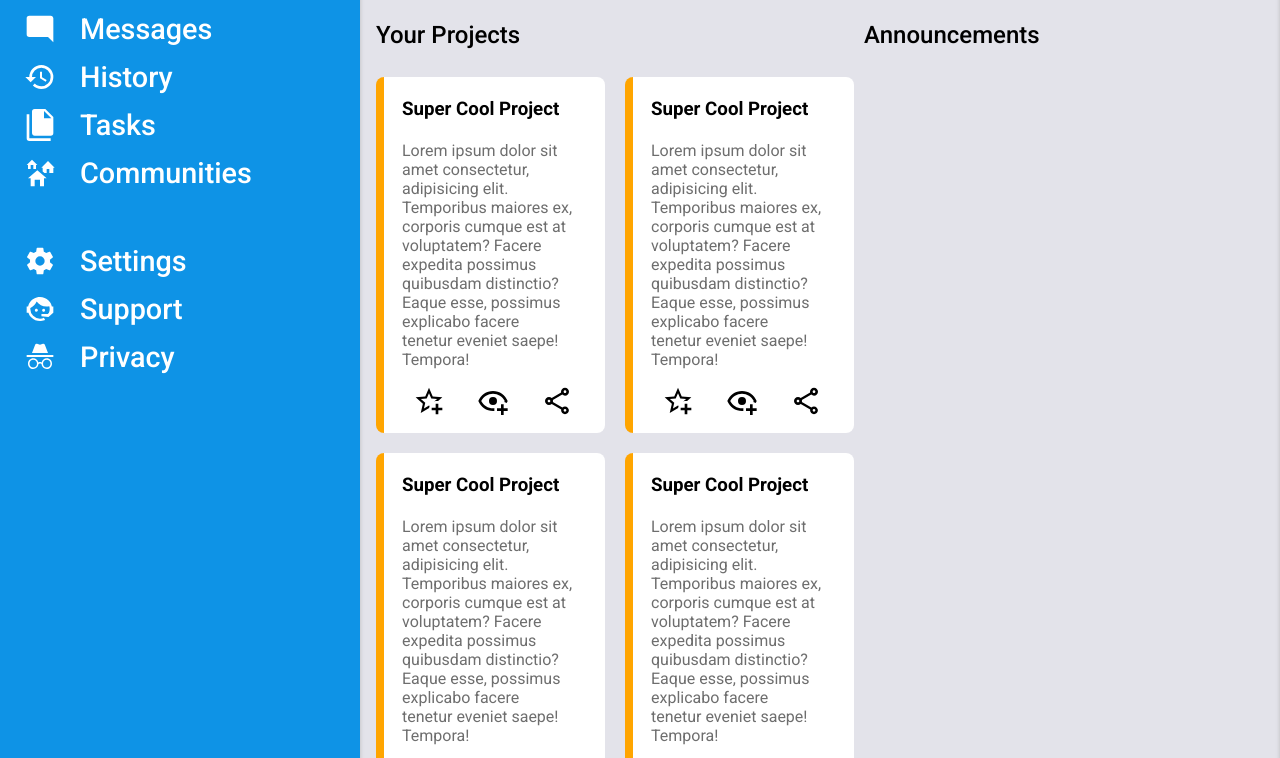
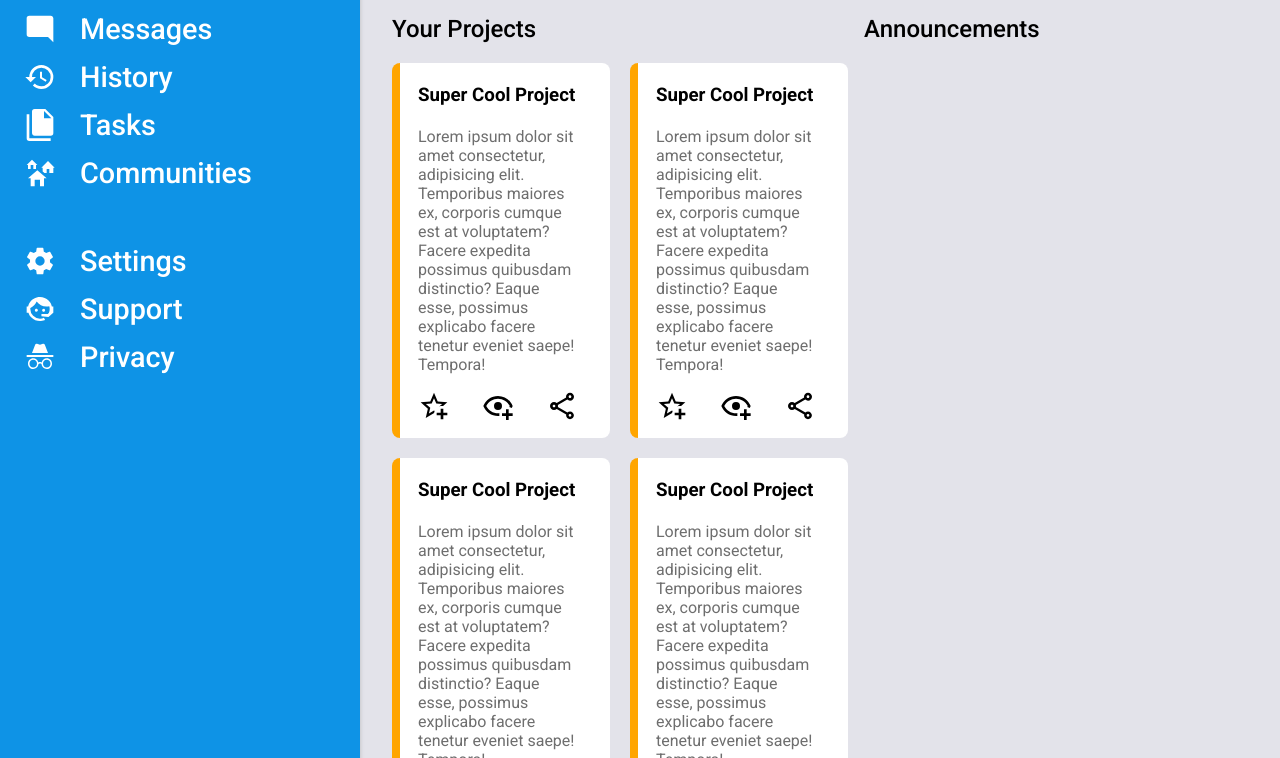
Before and after one commit to Loopo79/theodinproject-admin-dashboard, a plain HTML site: page index.html in a window 1280 px wide. Shown: the part 207-965 px from the top of the page. Drawn offline with Linux system fonts and the light colour scheme.

Commit message:
refactor(css): modify grid of body

```diff
--- a/style.css
+++ b/style.css
@@ -191,13 +191,13 @@ body {
     grid-area: content;
     display: grid;
     grid:
-        "project-section-title announcement-section-title" 64px
+        "project-section-title announcement-section-title" 32px
         "project-section announcement-section" 1fr
-        "project-section trending-section-title" 64px
+        "project-section trending-section-title" 32px
         "project-section trending-section" 1fr/ 1fr 400px;
-    align-items: center;
-    padding: 20px 16px;
-    gap: 10px;
+    align-items: start;
+    padding: 32px;
+    gap: 16px;
     background-color: var(--content-background-color);
     box-shadow: inset 0px 4px 4px var(--content-shadow-color);
     color: var(--content-secondary-color);
```
